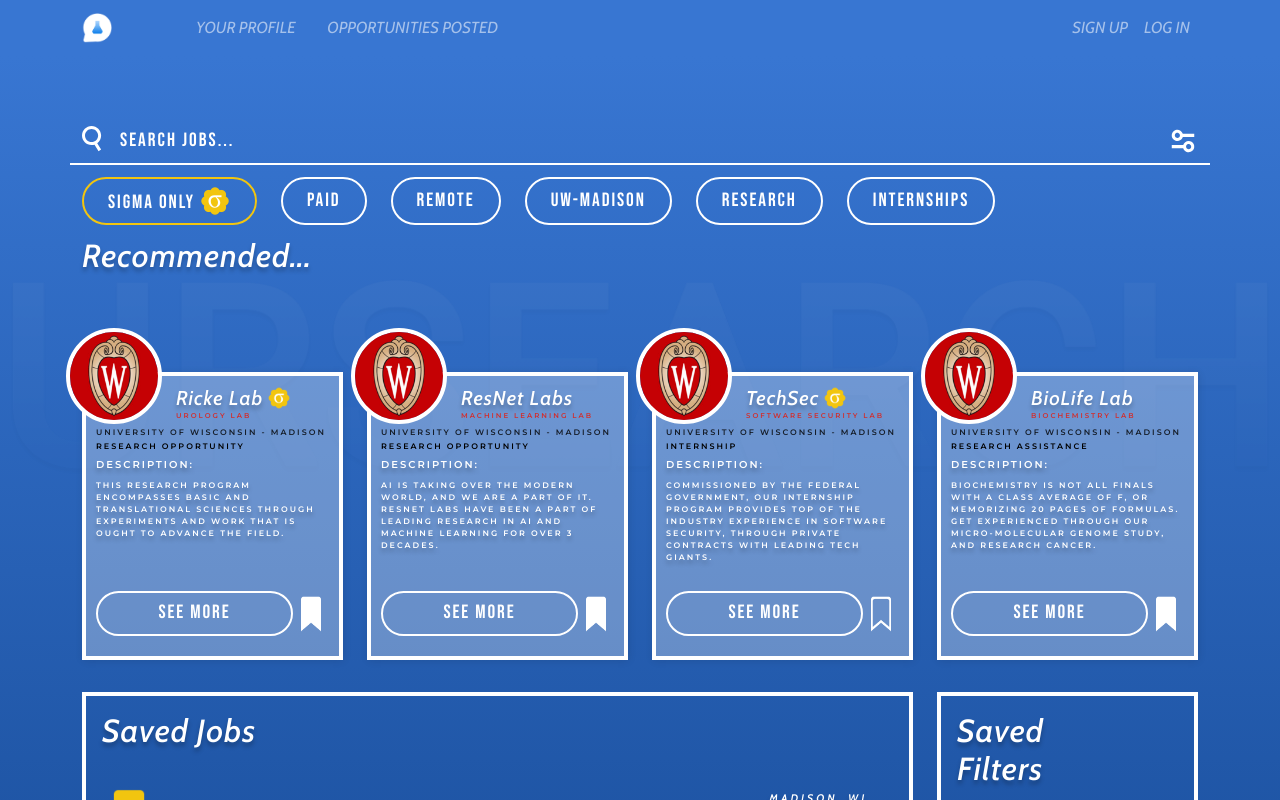
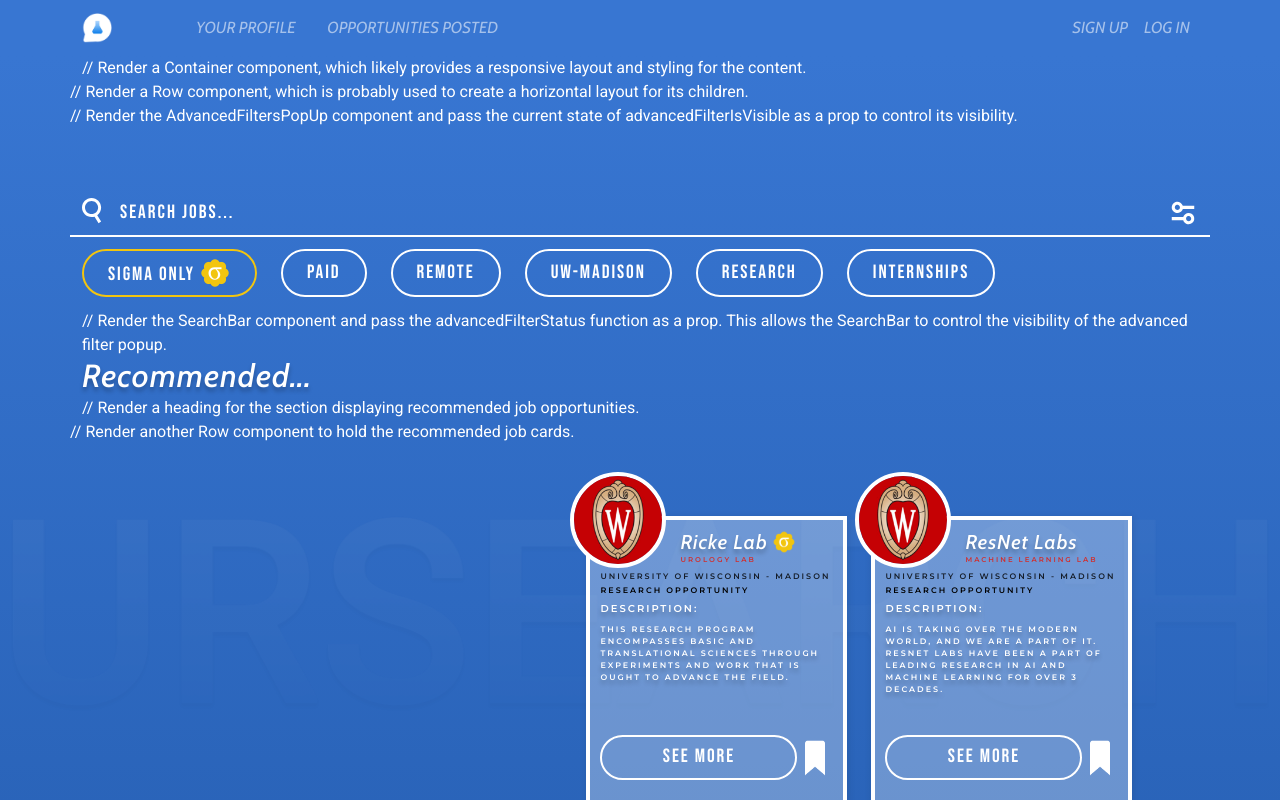
Before and after one commit to sweMojtaba/urSearchFrontEnd, a Next.js app: page /jobs in a window 1280 px wide. Shown: the top 800 px of the page. Built offline with nearby package versions, Linux system fonts and the light colour scheme; a web font is replaced by a local one.

Commit message:
Update dc patch page.tsx

```diff
--- a/app/jobs/page.tsx
+++ b/app/jobs/page.tsx
@@ -1,41 +1,109 @@
 "use client";
+// This directive indicates that this file is intended to be used in a client-side environment. It may be used in frameworks that differentiate between client and server code, ensuring this file is processed on the client side.
 
 import { useState } from "react";
+// Importing the useState hook from React, which allows us to add state management to functional components.
+
 import { Container, Row } from "@/client-wrappers/bootstrap";
+// Importing Container and Row components from a custom bootstrap wrapper located in the specified path. These components likely help in structuring and styling the layout of the page.
+
 import { SearchBar, ReccomendedCard, SavedJobs, SavedFilters, AdvancedFiltersPopUp } from "./components";
+// Importing several components from a local file "components". These components are used to build different parts of the JobsPage, such as search functionality and filtering options.
+
 import "./jobs.scss";
+// Importing a stylesheet for this component. The styles defined in jobs.scss will be applied to elements in this component.
 
-// Static data for now
 const reccomendedCardData = [
-    { company: "Ricke Lab", location: "Urology Lab", sigma: true, affiliation: "University of Wisconsin - Madison", typeOfPosition: "Research Opportunity", description: "This research program encompasses basic and translational sciences through experiments and work that is ought to advance the field.", bookmarked: true },
-    { company: "ResNet Labs", location: "Machine Learning Lab", sigma: false, affiliation: "University of Wisconsin - Madison", typeOfPosition: "Research Opportunity", description: "AI is taking over the modern world, and we are a part of it. Resnet labs have been a part of leading research in AI and Machine learning for over 3 decades.", bookmarked: true },
-    { company: "TechSec", location: "Software Security Lab", sigma: true, affiliation: "University of Wisconsin - Madison", typeOfPosition: "Internship", description: "Commissioned by the federal government, our internship program provides top of the industry experience in software security, through private contracts with leading tech giants.", bookmarked: false },
-    { company: "BioLife Lab", location: "Biochemistry Lab", sigma: false, affiliation: "University of Wisconsin - Madison", typeOfPosition: "Research Assistance", description: "Biochemistry is not all finals with a class average of F, or memorizing 20 pages of formulas. Get experienced through our micro-molecular genome study, and research cancer.", bookmarked: true },
+// Declaring a constant variable reccomendedCardData, which is an array of objects. This array holds static data for recommended job cards to be displayed on the page.
+    {
+        company: "Ricke Lab",
+        location: "Urology Lab",
+        sigma: true,
+        affiliation: "University of Wisconsin - Madison",
+        typeOfPosition: "Research Opportunity",
+        description: "This research program encompasses basic and translational sciences through experiments and work that is ought to advance the field.",
+        bookmarked: true
+    },
+    {
+        company: "ResNet Labs",
+        location: "Machine Learning Lab",
+        sigma: false,
+        affiliation: "University of Wisconsin - Madison",
+        typeOfPosition: "Research Opportunity",
+        description: "AI is taking over the modern world, and we are a part of it. Resnet labs have been a part of leading research in AI and Machine learning for over 3 decades.",
+        bookmarked: true
+    },
+    {
+        company: "TechSec",
+        location: "Software Security Lab",
+        sigma: true,
+        affiliation: "University of Wisconsin - Madison",
+        typeOfPosition: "Internship",
+        description: "Commissioned by the federal government, our internship program provides top of the industry experience in software security, through private contracts with leading tech giants.",
+        bookmarked: false
+    },
+    {
+        company: "BioLife Lab",
+        location: "Biochemistry Lab",
+        sigma: false,
+        affiliation: "University of Wisconsin - Madison",
+        typeOfPosition: "Research Assistance",
+        description: "Biochemistry is not all finals with a class average of F, or memorizing 20 pages of formulas. Get experienced through our micro-molecular genome study, and research cancer.",
+        bookmarked: true
+    },
 ];
 
 export default function JobsPage() {
+// Defining and exporting a functional component named JobsPage. This is the main component for the page that displays job-related content.
+
     const [advancedFilterIsVisible, setadvancedFilterIsVisible] = useState(false);
+    // Declaring a state variable advancedFilterIsVisible with its setter function setadvancedFilterIsVisible. The state keeps track of whether the advanced filter popup is visible or not. Initialized to false.
 
     const advancedFilterStatus = () => {
         setadvancedFilterIsVisible(true);
+        // Function to set the advancedFilterIsVisible state to true, indicating that the advanced filter popup should be displayed.
     };
 
     return (
         <Container>
+        // Render a Container component, which likely provides a responsive layout and styling for the content.
+
             <Row>
+            // Render a Row component, which is probably used to create a horizontal layout for its children.
+
                 <AdvancedFiltersPopUp advancedFilterIsVisible={advancedFilterIsVisible} />
+                // Render the AdvancedFiltersPopUp component and pass the current state of advancedFilterIsVisible as a prop to control its visibility.
+
             </Row>
+
             <SearchBar advancedFilterStatus={advancedFilterStatus} />
+            // Render the SearchBar component and pass the advancedFilterStatus function as a prop. This allows the SearchBar to control the visibility of the advanced filter popup.
+
             <h2>Recommended...</h2>
+            // Render a heading for the section displaying recommended job opportunities.
+
             <Row>
+            // Render another Row component to hold the recommended job cards.
+
                 {reccomendedCardData.map((card, index) => {
+                // Map over the reccomendedCardData array to generate a list of ReccomendedCard components for each item in the array.
+
                     return <ReccomendedCard key={index} company={card.company} location={card.location} sigma={card.sigma} affiliation={card.affiliation} typeOfPosition={card.typeOfPosition} description={card.description} bookmarked={card.bookmarked} />;
+                    // Render a ReccomendedCard component for each job, passing the relevant data as props. The index is used as a unique key for each card.
                 })}
             </Row>
+
             <Row className="top-margin">
+            // Render another Row component with a class name for additional styling (e.g., top margin).
+
                 <SavedJobs />
+                // Render the SavedJobs component, which likely displays a list of jobs that the user has saved.
+
                 <SavedFilters />
+                // Render the SavedFilters component, which likely displays a list of filters that the user has saved.
+
             </Row>
+
         </Container>
     );
 }
```
